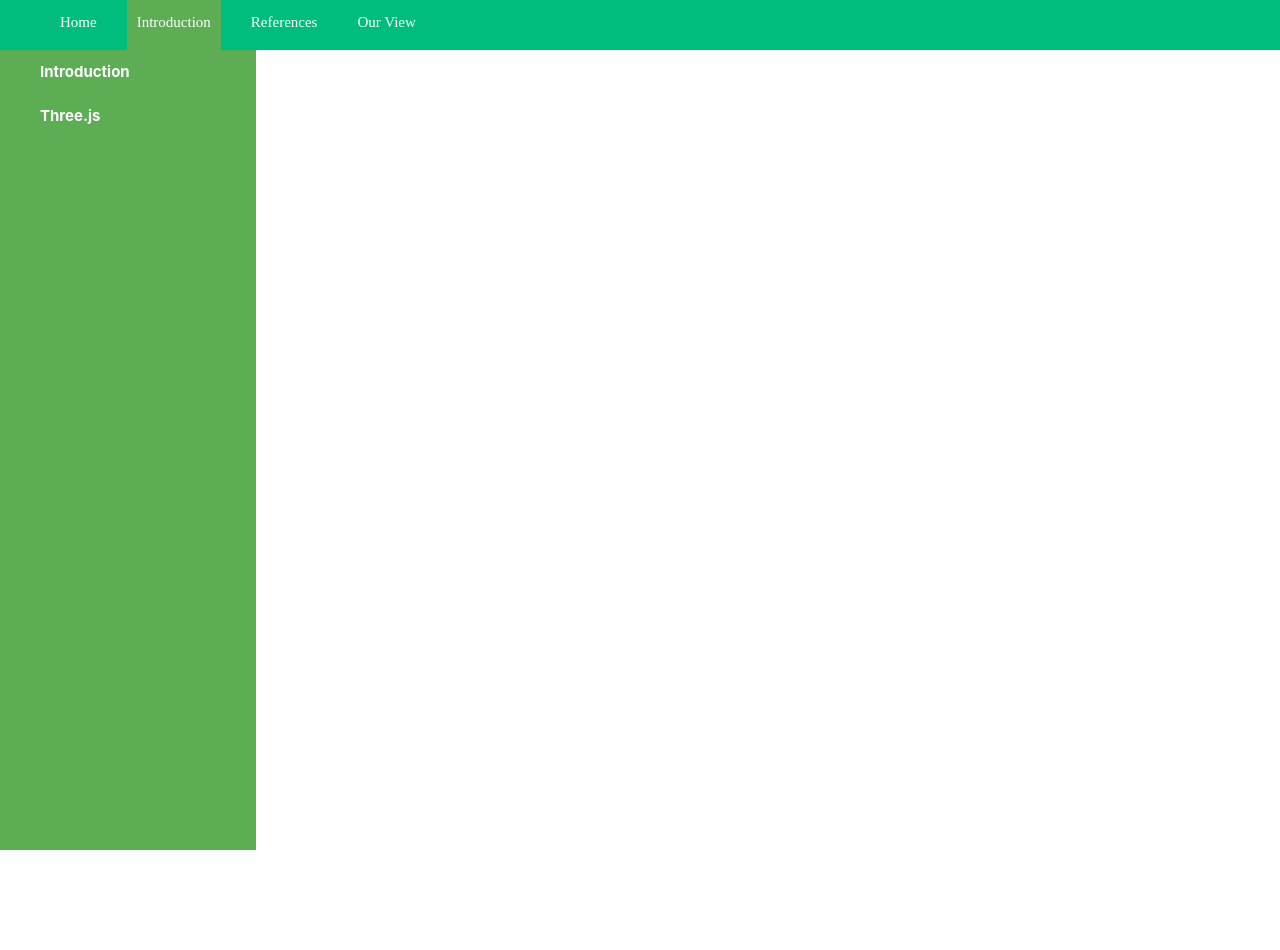
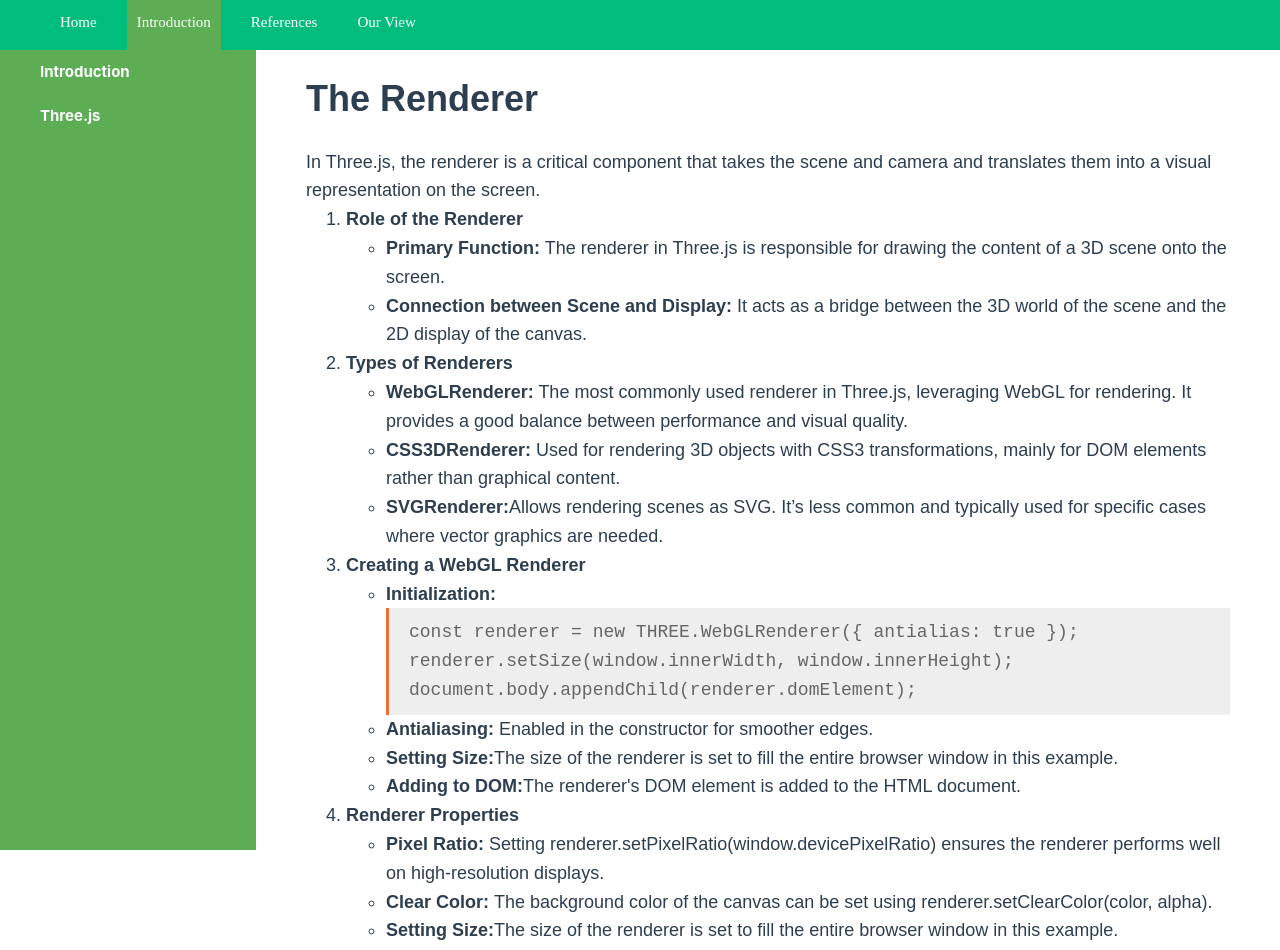
Before and after one commit to UniqueASU/Three.js-tutorial-website, a Vue app: page /therenderer in a window 1280 px wide. Shown: the top 950 px of the page. Before the commit the page ends 850 px from the top, so only its background shows below. Built offline with nearby package versions, Linux system fonts and the light colour scheme.

Commit message:
Mesh and Render complete

```diff
--- a/src/components/GetStarted.vue
+++ b/src/components/GetStarted.vue
@@ -38,6 +38,7 @@
           <li @click="displaySubsection('thescene')">The Scene</li>
           <li @click="displaySubsection('thecamera')">The Camera</li>
           <li @click="displaySubsection('therenderer')">The Renderer</li>
+          <li @click="displaySubsection('mesh')">Mesh</li>
         </ul>
     </div>
     <div  class="right-content">
--- a/src/components/pages/Mesh.vue
+++ b/src/components/pages/Mesh.vue
@@ -1,13 +1,97 @@
 <template>
+  <div class="body">
+    <h1 class="title">Mesh:Our First visible Object</h1>
 
+    <p class="feature-description">Meshes are the most common kind of visible object used in 3D computer graphics, and
+      are used to display all kinds of 3D objects - cats and dogs and humans and trees and buildings and flowers and
+      mountains can all be represented using a mesh. </p>
+    <p class="feature-description">Mesh consists of geometry (shape) and material (surface properties).</p>
+    <img src="/mesh.png" alt="Mesh diagram" width="500" height="333">
+    <h2>Creating a Mesh</h2>
+    <ul>
+      <li><strong>Combining Geometry and Material:</strong></li>
+      <ul>
+        <li><strong>Geometry:</strong> Defines the shape of the object. It can be as simple as a box, sphere, or plane,
+          or as complex as a custom model imported from a 3D modeling software.</li>
+        <ul>
+          <li><strong>Types of Geometry:</strong></li>
+          <ul>
+            <li><strong>Basic Geometries:</strong> Box, sphere, plane, cylinder, torus, etc.</li>
+            <li><strong>Custom Geometries:</strong> Created using THREE.Geometry or THREE.BufferGeometry for more complex
+              shapes.</li>
+          </ul>
+          <iframe title="The BoxBufferGeometry in action" width="100%" height="500" src="https://threejs.org/docs/scenes/geometry-browser.html#BoxGeometry"
+                  importance="low" loading="lazy" sandbox="allow-scripts"></iframe>
+        </ul>
+        <li><strong>Material:</strong> Defines the surface appearance of the geometry. This can include color, texture,
+          and how it interacts with light.</li>
+        <ul>
+          <li><strong>Types of Material:</strong></li>
+          <ul>
+            <li><strong>Basic Material:</strong> MeshBasicMaterial, unaffected by lights.</li>
+            <li><strong>Standard Material:</strong> MeshStandardMaterial, reacts to lighting and supports physical rendering
+              properties.</li>
+          </ul>
+          <iframe title="The MeshBasicMaterial in action" width="100%" height="500" src="https://threejs.org/docs/scenes/material-browser.html#MeshBasicMaterial" importance="low" loading="lazy" sandbox="allow-scripts"></iframe>
+        </ul>
+      </ul>
+
+      <li><strong>Code Example:</strong></li>
+      <div class="code-snippet">
+        <code>const geometry = new THREE.BoxGeometry(1, 1, 1);<br>
+          const material = new THREE.MeshBasicMaterial({ color: 0xff0000 });<br>
+          const cube = new THREE.Mesh(geometry, material);<br>
+          scene.add(cube);<br>
+        </code>
+      </div>
+    </ul>
+
+
+
+  </div>
 </template>
 
-<script>
-export default {
-  name: "Mesh"
+<style scoped>
+.body {
+  padding: 20px 50px;
+  font-family: 'Arial', sans-serif;
+  font-size: 1.2em;
 }
-</script>
 
-<style scoped>
+.title {
+  font-size: 2em;
+  font-weight: bold;
+  margin-bottom: 20px;
+}
+.code-snippet {
+  background-color: #eee;
+  border-left: 3px solid #f36d33;
+  color: #666;
+  font-family: monospace;
+  padding: 10px 20px;
+  overflow: auto;
+}
 
+img {
+  display: block;
+  margin: 20px auto;
+  max-width: 100%;
+  height: auto;
+  border: 1px solid #ddd;
+  border-radius: 4px;
+  padding: 5px;
+}
+
+strong {
+  font-weight: bold;
+}
+
+.feature-list li {
+  font-weight: bold;
+  margin-top: 10px;
+}
+
+.feature-description {
+  margin-bottom: 15px;
+}
 </style>
--- a/src/components/pages/TheCamera.vue
+++ b/src/components/pages/TheCamera.vue
@@ -29,10 +29,18 @@
             start and stop being rendered. Objects closer than the near plane or farther than the far plane won't
             be rendered.</li>
         </ul>
-        <li>Example: Creating a perspective camera with a 75-degree field of view, aspect ratio based on the window
-          size, and near and far clipping planes of 0.1 and 1000 units, respectively:</li>
+        <li>Together, the above four parameters are used to create a bounded region of space which we call a viewing frustum.</li>
+        <img src="/frustum.png" alt="Perspective frustum" width="500" height="333">
+        <li><strong>Example: </strong>Creating a perspective camera with a 35-degree field of view, aspect ratio based on the window
+          size, and near and far clipping planes of 0.1 and 100 units, respectively:</li>
         <div class="code-snippet">
-          <code>const camera = new THREE.PerspectiveCamera(75, window.innerWidth / window.innerHeight, 0.1, 1000);</code>
+          <code>// Create a camera<br>
+            const fov = 35; // AKA Field of View<br>
+            const aspect = window.innerWidth / window.innerHeight;<br>
+            const near = 0.1; // the near clipping plane<br>
+            const far = 100; // the far clipping plane<br>
+            <br>
+            const camera = new PerspectiveCamera(fov, aspect, near, far);</code>
         </div>
       </ul>
       <li><strong>Orthographic Projection</strong></li>
@@ -47,12 +55,15 @@
               the area that will be rendered.</li>
           <li>Near and Far Clipping Planes: Similar to the perspective camera, they define the visible range of the scene.</li>
         </ul>
-        <li>Creating an orthographic camera where the view extends from -5 to 5 units horizontally, 3 to -3 units
+        <li><strong>Example: </strong>Creating an orthographic camera where the view extends from -5 to 5 units horizontally, 3 to -3 units
           vertically, with near and far clipping planes:</li>
           <div class="code-snippet">
             <code>const camera = new THREE.OrthographicCamera(-5, 5, 3, -3, 0.1, 100);</code>
           </div>
       </ul>
+      <li><strong>The OrthographicCamera and PerspectiveCamera in action</strong></li>
+      <br>
+      <iframe title="The OrthographicCamera and PerspectiveCamera in action" width="100%" height="500" src="https://threejs.org/examples/webgl_camera.html" importance="low" loading="lazy" sandbox="allow-scripts"></iframe>
     </ol>
 
     <br>
@@ -106,6 +117,16 @@
   font-weight: bold;
 }
 
+img {
+  display: block;
+  margin: 20px auto;
+  max-width: 100%;
+  height: auto;
+  border: 1px solid #ddd;
+  border-radius: 4px;
+  padding: 5px;
+}
+
 
 .feature-description {
   margin-bottom: 15px;
--- a/src/components/pages/TheRenderer.vue
+++ b/src/components/pages/TheRenderer.vue
@@ -1,13 +1,107 @@
 <template>
+  <div class="body">
+    <h1 class="title">The Renderer</h1>
 
+    <section class="introduction">
+      <p>In Three.js, the renderer is a critical component that takes the scene and camera and translates them into a visual representation on the screen. </p>
+    </section>
+
+    <ol>
+      <li><strong>Role of the Renderer</strong></li>
+      <ul>
+        <li><strong>Primary Function:</strong> The renderer in Three.js is responsible for drawing the content of a 3D scene onto the screen.</li>
+        <li><strong>Connection between Scene and Display:</strong> It acts as a bridge between the 3D world of the scene and the 2D display of the canvas.</li>
+      </ul>
+      <li><strong>Types of Renderers</strong></li>
+      <ul>
+        <li><strong>WebGLRenderer:</strong> The most commonly used renderer in Three.js, leveraging WebGL for rendering.
+          It provides a good balance between performance and visual quality.</li>
+        <li><strong>CSS3DRenderer:</strong> Used for rendering 3D objects with CSS3 transformations, mainly for DOM elements rather than graphical content.</li>
+        <li><strong>SVGRenderer:</strong>Allows rendering scenes as SVG. It’s less common and typically used for specific cases where vector graphics are needed.</li>
+      </ul>
+      <li><strong>Creating a WebGL Renderer</strong></li>
+      <ul>
+        <li><strong>Initialization:</strong></li>
+        <div class="code-snippet">
+          <code>
+            const renderer = new THREE.WebGLRenderer({ antialias: true });<br>
+            renderer.setSize(window.innerWidth, window.innerHeight);<br>
+            document.body.appendChild(renderer.domElement);
+          </code>
+        </div>
+        <li><strong>Antialiasing:</strong> Enabled in the constructor for smoother edges.</li>
+        <li><strong>Setting Size:</strong>The size of the renderer is set to fill the entire browser window in this example.</li>
+        <li><strong>Adding to DOM:</strong>The renderer's DOM element is added to the HTML document.</li>
+      </ul>
+      <li><strong>Renderer Properties</strong></li>
+      <ul>
+        <li><strong>Pixel Ratio: </strong>Setting renderer.setPixelRatio(window.devicePixelRatio) ensures the renderer performs well on high-resolution displays.</li>
+        <li><strong>Clear Color: </strong> The background color of the canvas can be set using renderer.setClearColor(color, alpha).</li>
+        <li><strong>Setting Size:</strong>The size of the renderer is set to fill the entire browser window in this example.</li>
+        <li><strong>Shadow Map:</strong>Enabling shadow maps allows certain lights to cast shadows, adding realism.</li>
+      </ul>
+      <li><strong>Rendering a Scene</strong></li>
+      <ul>
+        <li><strong>Basic Render Loop:</strong></li>
+        <div class="code-snippet">
+          <code>
+            function animate() {<br>
+            requestAnimationFrame(animate);<br>
+            renderer.render(scene, camera);<br>
+            }<br>
+            animate();<br>
+          </code>
+        </div>
+        <li><strong>Continuous Rendering: </strong> Using requestAnimationFrame for smooth animations and interactivity.</li>
+      </ul>
+    </ol>
+
+  </div>
 </template>
 
-<script>
-export default {
-  name: "TheRenderer"
+<style scoped>
+.body {
+  padding: 20px 50px;
+  font-family: 'Arial', sans-serif;
+  font-size: 1.2em;
 }
-</script>
 
-<style scoped>
+.title {
+  font-size: 2em;
+  font-weight: bold;
+  margin-bottom: 20px;
+}
 
+.feature-list li {
+  font-weight: bold;
+  margin-top: 10px;
+}
+
+.code-snippet {
+  background-color: #eee;
+  border-left: 3px solid #f36d33;
+  color: #666;
+  font-family: monospace;
+  padding: 10px 20px;
+  overflow: auto;
+}
+
+img {
+  display: block;
+  margin: 20px auto;
+  max-width: 100%;
+  height: auto;
+  border: 1px solid #ddd;
+  border-radius: 4px;
+  padding: 5px;
+}
+
+strong {
+  font-weight: bold;
+}
+
+
+.feature-description {
+  margin-bottom: 15px;
+}
 </style>
--- a/src/router/index.js
+++ b/src/router/index.js
@@ -15,7 +15,7 @@
 import TheScene from "../components/pages/TheScene.vue";
 import TheRenderer from "../components/pages/TheRenderer.vue";
 import TheCamera from "../components/pages/TheCamera.vue";
-
+import Mesh from "../components/pages/Mesh.vue";
 
 
 
@@ -129,6 +129,14 @@
         layout: GetStarted
       }
     },
+    {
+      path: '/mesh',
+      name: 'mesh',
+      component: Mesh,
+      meta: {
+        layout: GetStarted
+      }
+    },
   ]
 })
 
```
Also changed, not shown: public/frustum.png (added), public/mesh.png (added).
